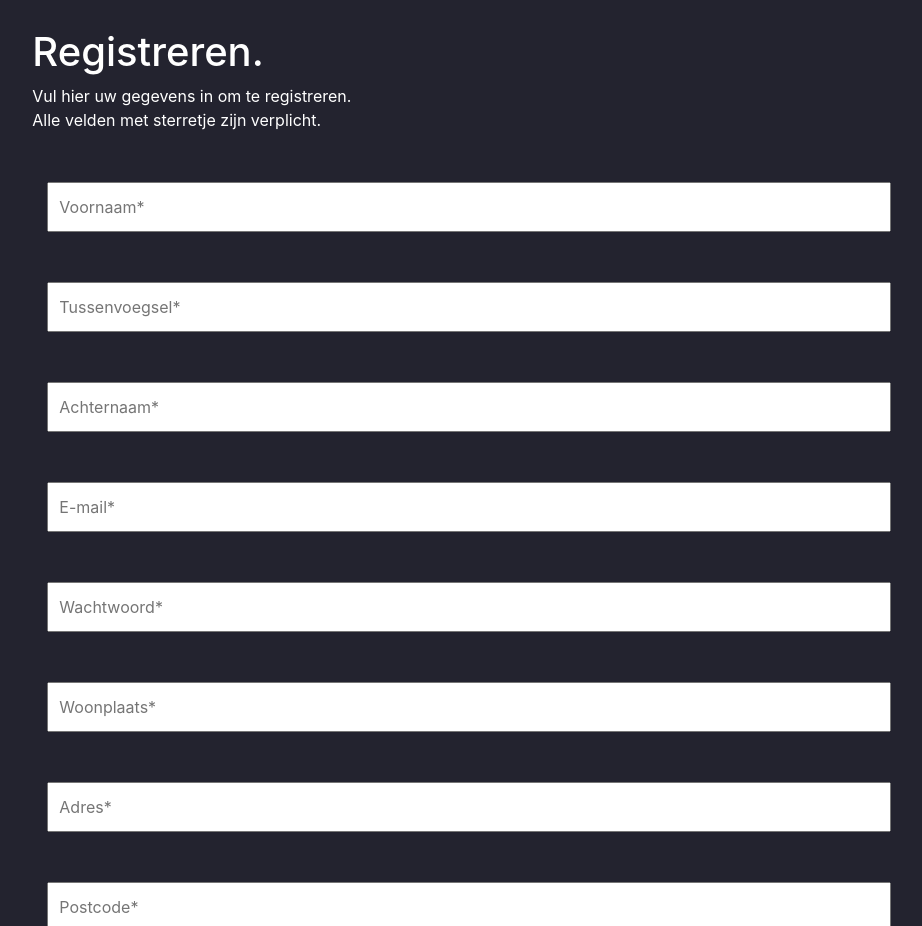
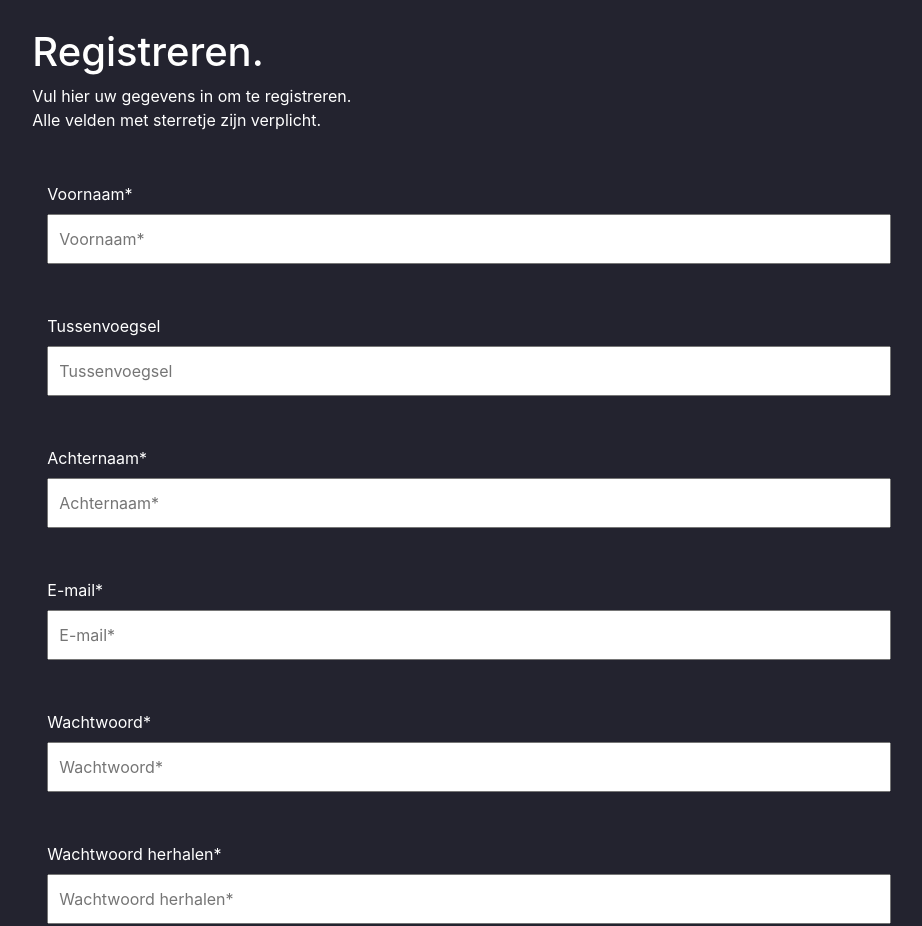
Before and after one commit to Juastin/NerdyGadgets, a PHP site: page /register.php in a window 1280 px wide. Shown: the part 222-1148 px from the top of the page, without its empty margins (171-1093 px from the left). Run offline with PHP 8.4, Linux system fonts and the light colour scheme; data that the repository does not hold is empty; some libraries are stand-ins or nearby versions; some web fonts are replaced.

Commit message:
Added new field names and began on form handling, also changed database by making middlename can be null

```diff
--- a/accountFunctions.php
+++ b/accountFunctions.php
@@ -1,9 +1,21 @@
 <?php
-function GetSingleImage ($Connection, $id) {
+function Register ($Connection, $post) {
+    $firstname = $post['firstname'];
+    $middlename = $post['middlename'];
+    $lastname = $post['lastname'];
+    $password = $post['password'];
+    $postalcode = $post['postalcode'];
+    $email = $post['email'];
+    $city = $post['city'];
+    $address = $post['address'];
+    $tel = $post['tel'];
     $Query = "
-    SELECT ImagePath
-    FROM stockitemimages
-    WHERE StockItemID = ?";
+    INSERT INTO user (firstName, middleName, lastName, password, postalCode, email, city, address, tel)
+    VALUES ('".$firstname."',
+    '".$middlename."','".$lastname."',
+    '".$password."','".$postalcode."',
+    '".$email."','".$city."',
+    '".$address."','".$tel."',)";
     $Statement = mysqli_prepare($Connection, $Query);
     mysqli_stmt_bind_param($Statement, "i", $id);
     mysqli_stmt_execute($Statement);
--- a/database/nerdygadgets_simple.sql
+++ b/database/nerdygadgets_simple.sql
@@ -3,7 +3,7 @@
 -- https://www.phpmyadmin.net/
 --
 -- Host: 127.0.0.1
--- Generation Time: Nov 19, 2020 at 12:12 PM
+-- Generation Time: Nov 19, 2020 at 12:49 PM
 -- Server version: 10.4.14-MariaDB
 -- PHP Version: 7.4.9
 
@@ -30,7 +30,7 @@ SET time_zone = "+00:00";
 CREATE TABLE `user` (
   `userId` int(11) NOT NULL,
   `firstName` varchar(45) NOT NULL,
-  `middleName` varchar(45) NOT NULL,
+  `middleName` varchar(45) DEFAULT NULL,
   `lastName` varchar(45) NOT NULL,
   `password` varchar(45) NOT NULL,
   `postalCode` varchar(10) NOT NULL,
--- a/register.php
+++ b/register.php
@@ -3,24 +3,47 @@
     <script src="https://ajax.googleapis.com/ajax/libs/jquery/1.11.1/jquery.min.js"></script>
 </head><?php
 include __DIR__ . "/header.php";
+include "accountFunctions.php";
 $Connection = mysqli_connect("localhost", "root", "", "nerdygadgets_simple"); ?>
 <div class="row">
     <div class="col-2"></div>
-    <form method="post" class="form-group col-8">
+    <form method="post" class="form-group col-8" >
         <h1 class="row loginTekst">Registreren.</h1>
         <a class="row">Vul hier uw gegevens in om te registreren.</a>
         <a class="row">Alle velden met sterretje zijn verplicht.</a>
-        <input placeholder="Voornaam*" name="firstname" class="loginInput" required>
-        <input placeholder="Tussenvoegsel*" name="middlename" class="loginInput" required>
-        <input placeholder="Achternaam*" name="lastname" class="loginInput" required>
-        <input placeholder="E-mail*" type="email" name="email" class="loginInput" required>
-        <input placeholder="Wachtwoord*" type="password" name="password" class="loginInput" required>
-        <input placeholder="Woonplaats*" name="city" class="loginInput" required>
-        <input placeholder="Adres*" name="address" class="loginInput" required>
-        <input placeholder="Postcode*" name="postalcode" class="loginInput" required>
-        <input placeholder="Telefoonnummer" name="tel" class="loginInput">
+        <label for="firstname" class="loginInput">Voornaam*</label>
+            <input placeholder="Voornaam*" name="firstname" required>
+        <label for="middlename" class="loginInput">Tussenvoegsel</label>
+            <input placeholder="Tussenvoegsel" name="middlename">
+        <label for="lastname" class="loginInput">Achternaam*</label>
+            <input placeholder="Achternaam*" name="lastname" required>
+        <label for="email" class="loginInput">E-mail*</label>
+            <input placeholder="E-mail*" type="email" name="email" required>
+        <label for="password" class="loginInput">Wachtwoord*</label>
+            <input placeholder="Wachtwoord*" type="password" name="password" required>
+        <label for="passwordcheck" class="loginInput">Wachtwoord herhalen*</label>
+            <input placeholder="Wachtwoord herhalen*" type="password" name="passwordcheck" required>
+        <label for="city" class="loginInput">Woonplaats*</label>
+            <input placeholder="Woonplaats*" name="city" required>
+        <label for="address" class="loginInput">Adres*</label>
+            <input placeholder="Adres*" name="address" required>
+        <label for="postalcode" class="loginInput">Postalcode*</label>
+            <input placeholder="Postcode*" name="postalcode" required>
+        <label for="tel" class="loginInput">Telefoonnummer</label>
+            <input placeholder="Telefoonnummer" name="tel">
         <input type="submit" class="loginInput col-2 btn btn-primary btn-outline-dark addToCartButton" value="Registreren" name="submit">
     </form>
-    <?php print_r($_POST); ?>
+    <?php
+    if (isset($_POST['submit'])) {
+        if ($_POST['password'] == $_POST['passwordcheck']) {
+            Register($Connection, $_POST);
+        }
+        else {
+            echo "<script type='text/javascript'>alert('Wachtwoorden komen niet overeen met elkaar');</script>";
+        }
+    }
+//    Register($Connection, $_POST)
+    print_r($_POST);
+    ?>
     <div class="col-2"
 </div>
```
